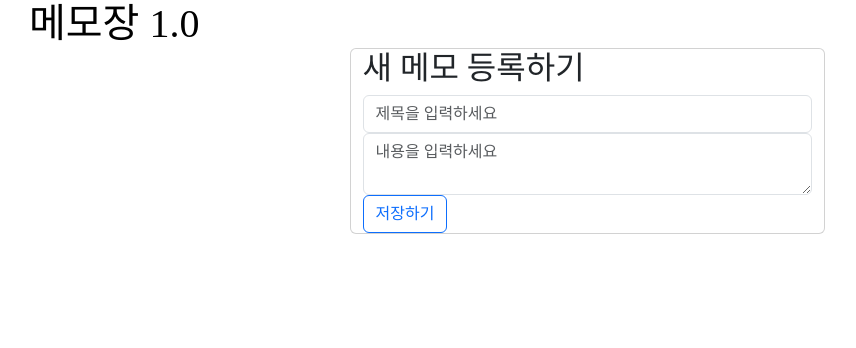
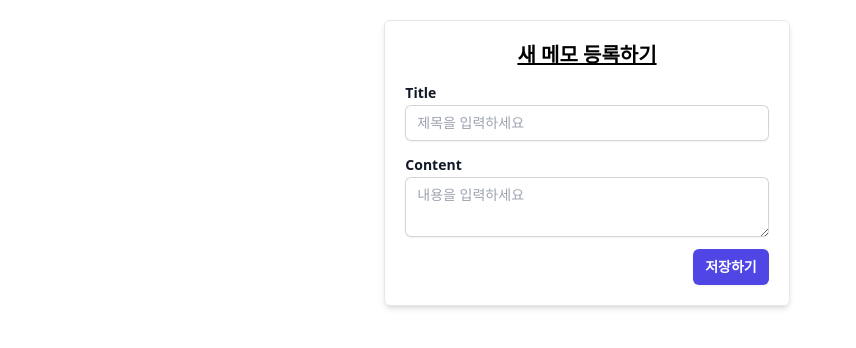
Before and after one commit to sangeun99/SeSAC, a Flask app: page / in a window 1280 px wide. Shown: the top 348 px of the page, without its empty margins (53-909 px from the left). Run offline with Flask 3, Linux system fonts and the light colour scheme; data that the repository does not hold is empty; some libraries are stand-ins or nearby versions.

Commit message:
💄 style: 메모장에 tailwind.css 적용 연습

```diff
--- a/8.JavaScript2/board/templates/index.html
+++ b/8.JavaScript2/board/templates/index.html
@@ -5,54 +5,44 @@
   <meta charset="UTF-8">
   <meta name="viewport" content="width=device-width, initial-scale=1.0">
   <title>메모장 1.0</title>
-  <link href="https://cdn.jsdelivr.net/npm/bootstrap@5.3.1/dist/css/bootstrap.min.css" rel="stylesheet"
-    integrity="sha384-4bw+/aepP/YC94hEpVNVgiZdgIC5+VKNBQNGCHeKRQN+PtmoHDEXuppvnDJzQIu9" crossorigin="anonymous">
-  <style>
-    * {
-      margin: 0;
-      font-family: var(--font-main);
-      -moz-osx-font-smoothing: grayscale;
-      -webkit-font-smoothing: antialiased;
-      box-sizing: border-box;
+  <script src="https://cdn.tailwindcss.com?plugins=forms,typography,aspect-ratio,line-clamp"></script>
+  <script>
+    tailwind.config = {
+      theme: {
+        extend: {
+          colors: {
+            clifford: '#da373d',
           }
-
-    html {
-      font-family: var(--font-main);
-      font-size: var(--font-size-14);
         }
-
-    body {
-      font-family: var(--font-main);
-      color: var(--primary);
       }
-
-    h1 {
-      margin: 0;
     }
-  </style>
+  </script>
 </head>
 
 <body>
   <script src="https://code.jquery.com/jquery-3.6.0.min.js"></script>
-  <div class="container">
-    <h1>메모장 1.0</h1>
-    <div class="wrap d-flex row justify-content-center">
-      <div class="input-container col-5 card">
-        <div class="form-group">
-          <h2 id="input-type-desc">새 메모 등록하기</h2>
+  <div class="container mx-auto px-8">
+    <div class="wrap">
+      <div class="flex justify-center my-5">
+        <div class="input-container basis-full md:basis-1/2 lg:basis-1/3 card flex flex-col gap-3 justify-center border border-solid shadow-md rounded-md px-5 py-5">
+          <div class="place-self-center">
+            <h2 id="input-type-desc" class="text-xl font-bold underline">새 메모 등록하기</h2>
           </div>
-        <div class="input-group">
-          <input type="text" class="form-control" id="input-title" name="title" placeholder="제목을 입력하세요">
+          <div class="place-self-auto">
+            <label for="title" class="block text-sm font-bold leading-6 text-gray-900">Title</label>
+            <input type="text" id="input-title" name="title" placeholder="제목을 입력하세요" class="block w-full rounded-md border-0 py-1.5 bg-transparent text-gray-900 shadow-sm ring-1 ring-inset ring-gray-300 placeholder:text-gray-400 focus:ring-2 focus:ring-inset focus:ring-indigo-600 sm:text-sm sm:leading-6">
           </div>
-        <div class="input-group">
-          <textarea name="message" id="input-text" rows="2" class="form-control" placeholder="내용을 입력하세요"></textarea>
+          <div class="place-self-auto">
+            <label for="message" class="block text-sm font-bold leading-6 text-gray-900">Content</label>
+            <textarea name="message" id="input-text" placeholder="내용을 입력하세요" class="block w-full rounded-md border-0 py-1.5 text-gray-900 shadow-sm ring-1 ring-inset ring-gray-300 placeholder:text-gray-400 focus:ring-2 focus:ring-inset focus:ring-indigo-600 sm:text-sm sm:leading-6"></textarea>
           </div>
-        <div class="form-group">
-          <button type="submit" id="submit-btn" class="btn btn-outline-primary" onclick="uploadPost()">저장하기</button>
+          <div class="place-self-end">
+            <button type="submit" id="submit-btn" class="rounded-md bg-indigo-600 px-3 py-2 text-sm font-semibold text-white shadow-sm hover:bg-indigo-500 focus-visible:outline focus-visible:outline-2 focus-visible:outline-offset-2 focus-visible:outline-indigo-600" onclick="uploadPost()">저장하기</button>
+          </div>
         </div>
       </div>
 
-      <div id="card-list" class="card-columns d-flex row justify-content-center">
+      <div id="card-list" class="card-columns m-auto grid grid-cols-2 sm:grid-cols-3 md:grid-cols-4 gap-8 mb-5">
       </div>
     </div>
     <script src="https://cdn.jsdelivr.net/npm/bootstrap@5.3.1/dist/js/bootstrap.bundle.min.js"
@@ -117,12 +107,14 @@
       function makeCard(id, title, message) {
         let card_content =
           `
-          <div class="d-flex col-4 justify-content-around card text-center">
-            <div class="card-body">
-              <a class="card-title" id="input-title">${title}</a>
-              <p class="card-text" id="input-text">${message}</p>
-              <button type="button" class="btn btn-primary" onclick="getvalue(${id}, '${title}', '${message}')">수정</button>
-              <button type="button" class="btn btn-primary" onclick="deletePost(${id})">삭제</button>
+          <div class="text-center border border-solid shadow-md rounded-md grid grid-cols-1 divide-y">
+            <div class="px-2 py-5">
+              <h3 class="text-lg font-semibold text-gray-900 group-hover:text-gray-600" id="input-title">${title}</a>
+              <p class="text-sm font-normal text-gray-600" id="input-text">${message}</p>
+            </div>
+            <div class="grid grid-cols-2 divide-x">
+              <div class="rounded-bl-md py-2 font-medium hover:bg-gray-200 hover:cursor-pointer" onclick="getvalue(${id}, '${title}', '${message}')">수정</div>
+              <div class="rounded-br-md py-2 font-medium hover:bg-gray-200 hover:cursor-pointer" onclick="deletePost(${id})">삭제</div>
             </div>
           </div>
           `
```
Lines whose indentation alone changed are shown as unchanged.
